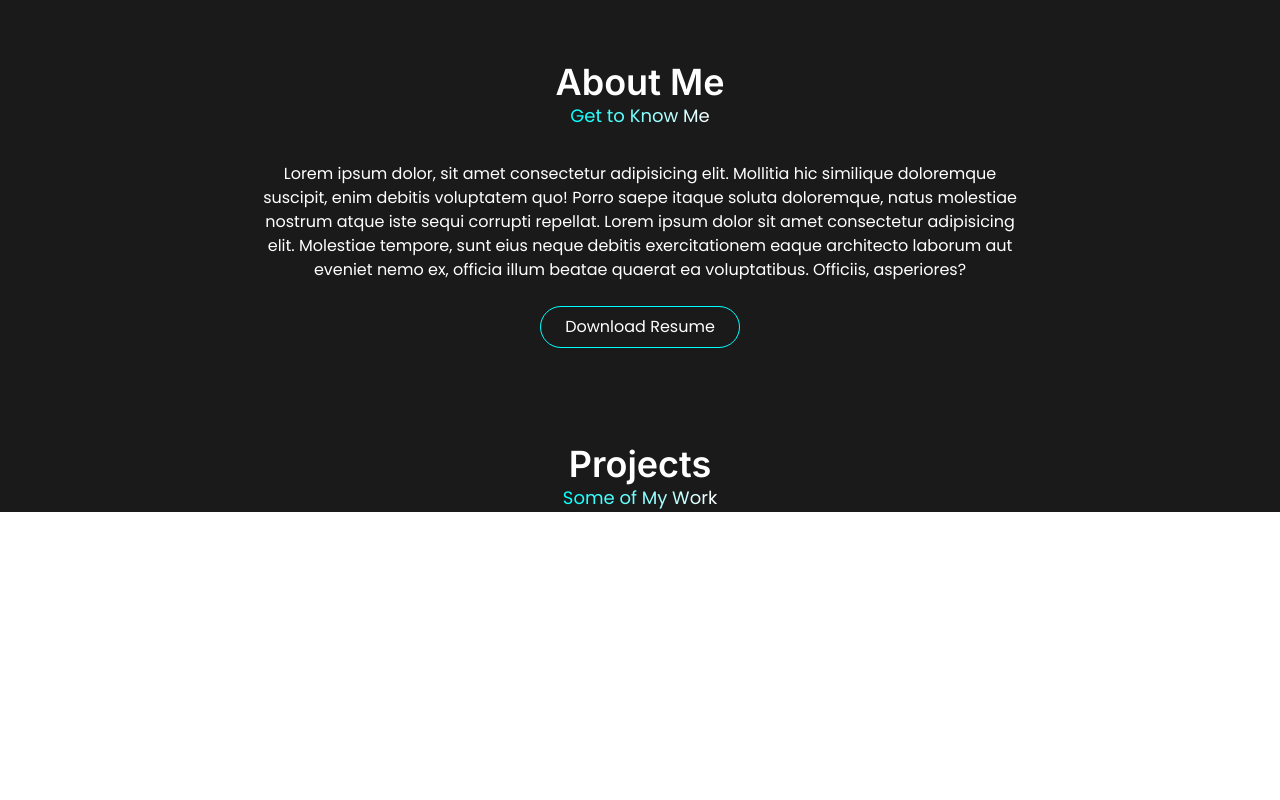
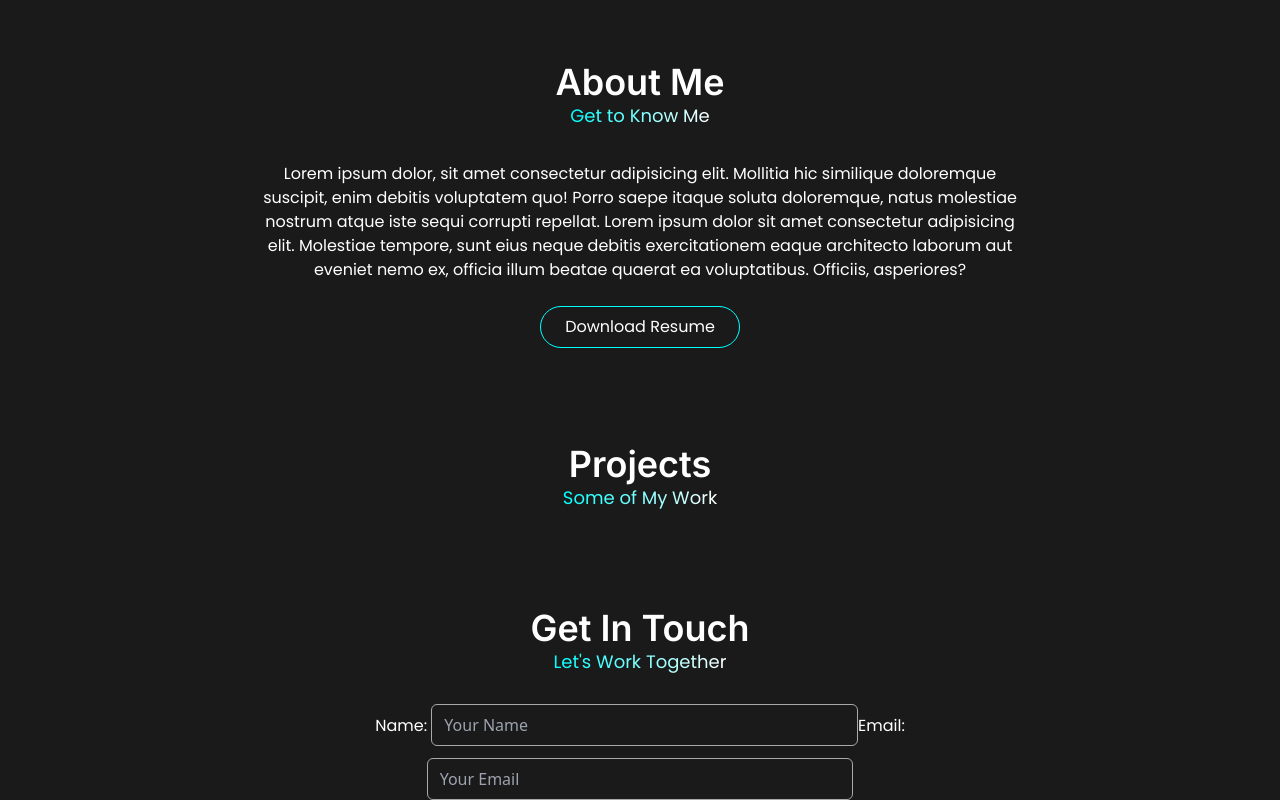
Before and after one commit to OlaiwonAbdullahi/Portfolio-V2, a React (Vite) app: page / in a window 1280 px wide. Shown: the part 664-1464 px from the top of the page. Before the commit the page ends 1176 px from the top, so only its background shows below. Built offline with nearby package versions, Linux system fonts and the light colour scheme.

Commit message:
update App.tsx

```diff
--- a/src/App.tsx
+++ b/src/App.tsx
@@ -1,4 +1,5 @@
 import About from "./components/About";
+import Contact from "./components/Contact";
 import Hero from "./components/Hero";
 import Nav from "./components/NavBar";
 import Project from "./components/Project";
@@ -10,6 +11,7 @@ export default function App() {
       <Hero />
       <About />
       <Project />
+      <Contact />
     </div>
   );
 }
--- /dev/null
+++ b/src/components/Contact.tsx
@@ -0,0 +1,37 @@
+export default function Contact() {
+  return (
+    <div className="text-center px-4 md:px-0 ">
+      <h2 className="text-2xl md:text-4xl text-white font-inter font-semibold mt-24">
+        Get In Touch
+      </h2>
+      <span className="bg-gradient-to-r from-textColor to-white bg-clip-text text-transparent font-poppins mt-1 text-base md:text-lg">
+        Let's Work Together
+      </span>
+
+      <div className="mt-7 w-2/3 flex flex-col mx-auto">
+        <form action="">
+          <label htmlFor="name" className="text-white font-poppins mb-2">
+            Name:{" "}
+          </label>
+
+          <input
+            type="text"
+            placeholder="Your Name"
+            id="name"
+            className="w-1/2 px-3 py-2 border border-Reserved rounded-md bg-Background mb-3"
+          />
+          <label htmlFor="name" className="text-white font-poppins mb-2">
+            Email:{" "}
+          </label>
+
+          <input
+            type="text"
+            placeholder="Your Email"
+            id="Email"
+            className="w-1/2 px-3 py-2 border border-Reserved rounded-md bg-Background"
+          />
+        </form>
+      </div>
+    </div>
+  );
+}
```
